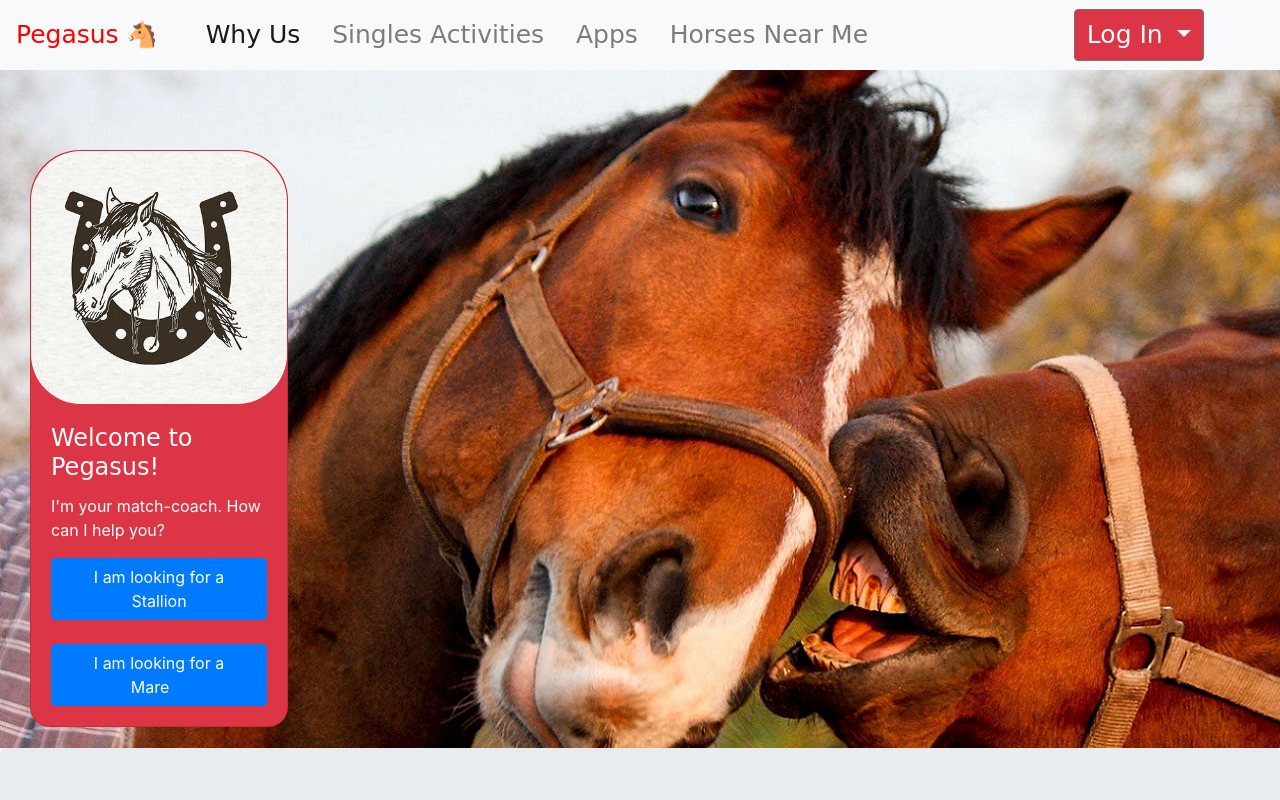
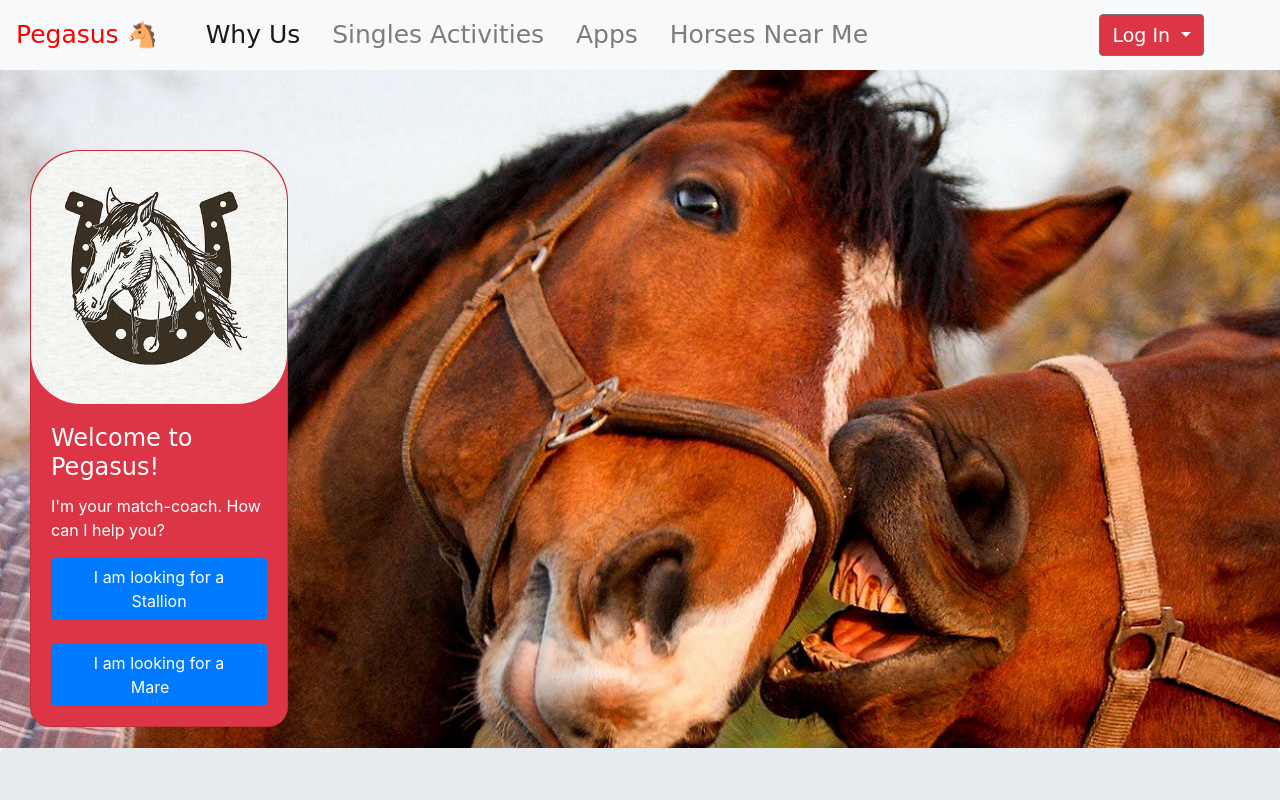
Before and after one commit to Aristeidis88/Pegasus, a plain HTML site: page index.html in a window 1280 px wide. Shown: the top 800 px of the page. Drawn offline with nearby package versions, Linux system fonts and the light colour scheme.

Commit message:
Update styles.css

```diff
--- a/styles.css
+++ b/styles.css
@@ -95,7 +95,7 @@ footer {background-color: rgb(187, 123, 123);
 
 .navbar-collapse a{ font-size: 25px;}
 
-
+.btn-group a {font-size: 19px;}
 
 
 @media only screen and (min-width:200px) and (max-width:1100px){
```
